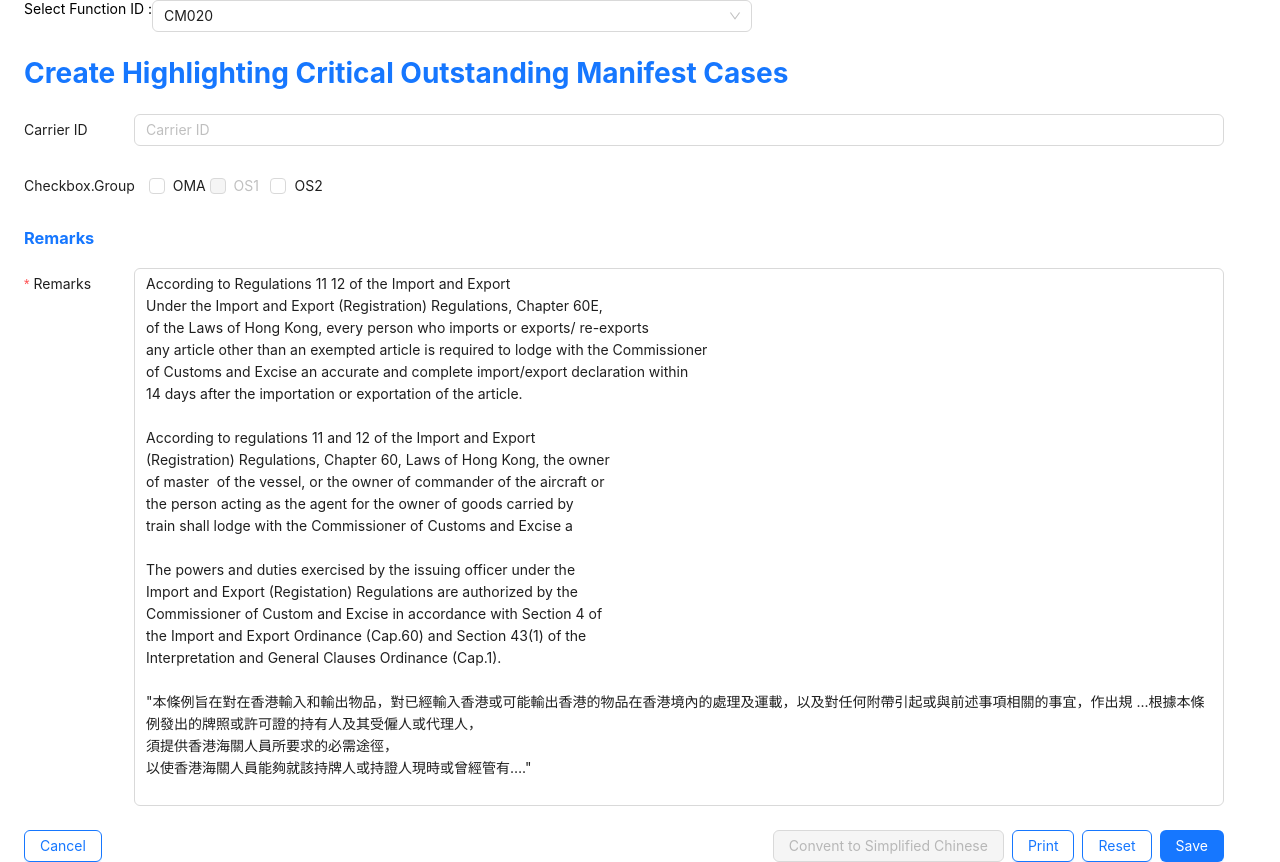
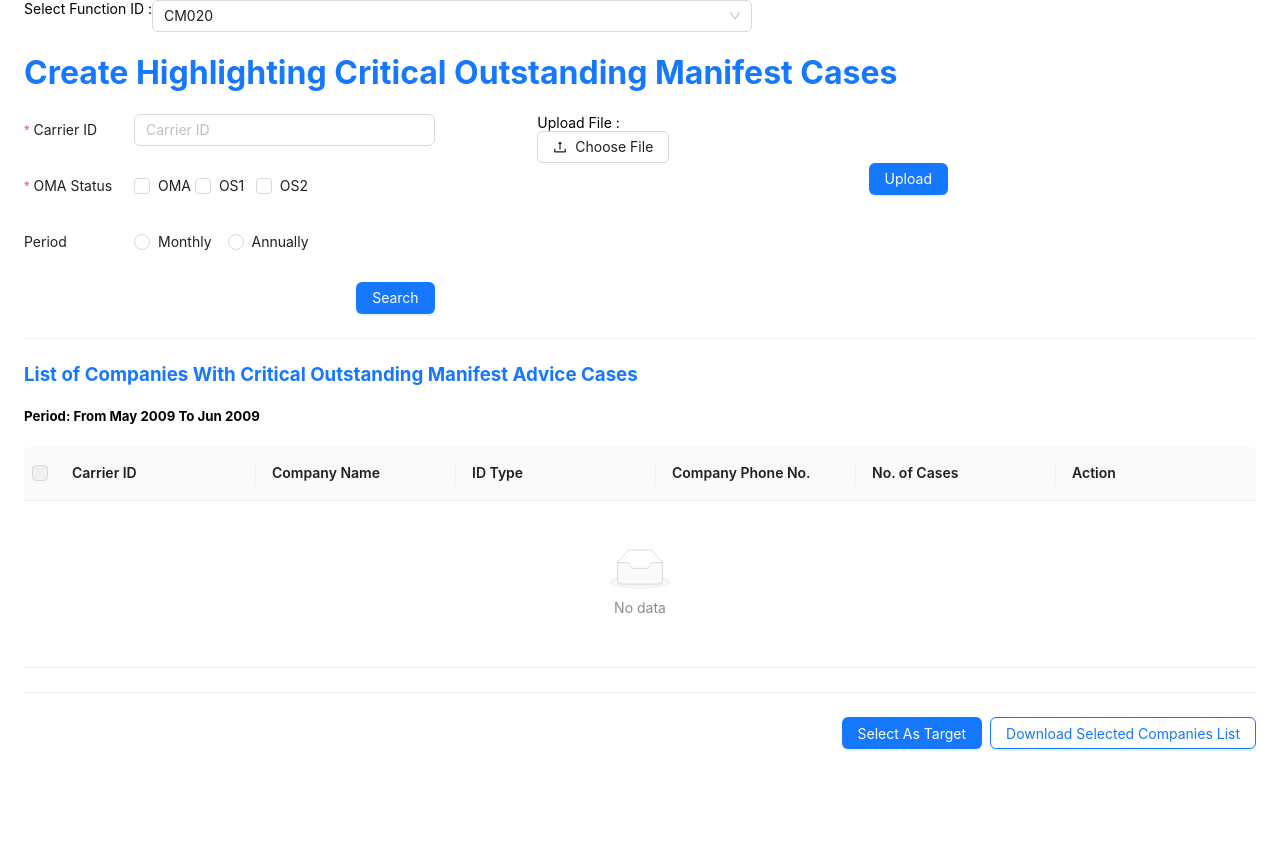
Before and after one commit to raymondyuen/TSW_Prototype, a React (Create React App) app: page /CM020 in a window 1280 px wide. After the commit the page ends 800 px from the top, so only its background shows below. Built offline with nearby package versions, Linux system fonts and the light colour scheme.

Commit message:
CM020 workflow

```diff
--- a/src/Cm009.tsx
+++ b/src/Cm009.tsx
@@ -116,7 +116,7 @@ Interpretation and General Clauses Ordinance (Cap.1).
           <Input.TextArea autoSize={{ minRows: 8 }} />
         </Form.Item>
         <Row gutter={16}>
-          <Col span={12}><Flex gap="small" justify='flex-start'><Button color="primary" variant="outlined" onClick={() => navigate(-1)}>Cancel</Button></Flex></Col>
+          <Col span={12}><Flex gap="small" justify='flex-start'><Button color="primary" variant="outlined" onClick={() => navigate(-1)}>Back</Button></Flex></Col>
           <Col span={12}><Flex gap="small" justify='flex-end'>
             <Button color="primary" variant="outlined" disabled>Convent to Simplified Chinese</Button>
             <Button color="primary" variant="outlined" onClick={onClickPrint}>Print</Button>
--- a/src/Cm020.tsx
+++ b/src/Cm020.tsx
@@ -1,5 +1,5 @@
 import React, { useState } from 'react';
-import {  DatePicker, version, Flex } from 'antd';
+import { DatePicker, version, Flex } from 'antd';
 import { Typography } from 'antd';
 import { Input } from 'antd';
 import { getDefaultFormatCodeSettings } from 'typescript';
@@ -23,6 +23,11 @@ import {
   Switch,
   Upload,
 } from 'antd';
+import { Divider, Table } from 'antd';
+import type { TableColumnsType, TableProps } from 'antd';
+import { UploadOutlined } from '@ant-design/icons';
+import type { UploadProps } from 'antd';
+
 const { Title } = Typography
 const { TextArea } = Input
 
@@ -41,7 +46,7 @@ const attrRow = (field1: String, value1: String, field2?: String, value2?: Strin
 
 const attrField = (field1: String, value1: String, field2?: String, value2?: String) => {
   if (value1 == "radio") return
-  else return <Form.Item label={field1} name={field1 + ""}>
+  else return <Form.Item label={field1} name={field1 + ""} rules={[{ required: true }]}>
     <Input placeholder={field1 + ""} />
   </Form.Item>
 }
@@ -75,34 +80,38 @@ const cancel: PopconfirmProps['onCancel'] = (e) => {
 const App: React.FC = () => {
   const [form] = Form.useForm();
   const navigate = useNavigate();
+  const [dataSource, setDataSource] = useState<Array<DataType> | null>(null);
 
-  form.setFieldsValue({
-    remark: `According to Regulations 11 12 of the Import and Export
-Under the Import and Export (Registration) Regulations, Chapter 60E,
-of the Laws of Hong Kong, every person who imports or exports/ re-exports
-any article other than an exempted article is required to lodge with the Commissioner
-of Customs and Excise an accurate and complete import/export declaration within
-14 days after the importation or exportation of the article.
+  form.setFieldsValue({remark: `` });
 
-According to regulations 11 and 12 of the Import and Export
-(Registration) Regulations, Chapter 60, Laws of Hong Kong, the owner
-of master  of the vessel, or the owner of commander of the aircraft or
-the person acting as the agent for the owner of goods carried by
-train shall lodge with the Commissioner of Customs and Excise a
-
-The powers and duties exercised by the issuing officer under the
-Import and Export (Registation) Regulations are authorized by the
-Commissioner of Custom and Excise in accordance with Section 4 of
-the Import and Export Ordinance (Cap.60) and Section 43(1) of the
-Interpretation and General Clauses Ordinance (Cap.1).
-
-"本條例旨在對在香港輸入和輸出物品，對已經輸入香港或可能輸出香港的物品在香港境內的處理及運載，以及對任何附帶引起或與前述事項相關的事宜，作出規 ...根據本條例發出的牌照或許可證的持有人及其受僱人或代理人，
-須提供香港海關人員所要求的必需途徑，
-以使香港海關人員能夠就該持牌人或持證人現時或曾經管有…."
-` });
+  const onClickSearch = ()=>{
+    const data = Array.from({ length: 100 }).map<DataType>((_, i) => ({
+      key: i,
+      carrierID:`000-8765457-`+i,
+      companyName: "Chu Kong Agency Ltd"+i,
+      idType:  "BR",
+      companyPhoneNo: '1234 5678',
+      noOfCase:2
+    }));
+    setDataSource(data);
+  }
+  const onClickUpload = ()=>{
+    const data = Array.from({ length: 3 }).map<DataType>((_, i) => ({
+      key: i,
+      carrierID:`000-8765457-`+i,
+      companyName: "Chu Kong Agency From Upload Ltd "+i,
+      idType:  "BR",
+      companyPhoneNo: '9876 6655',
+      noOfCase:2
+    }));
+    setDataSource(data);
+  }
 
   const onClickPrint = () => {
     window.print();
+  }
+  const onClickSend = () =>{
+    navigate("/CM020S3");
   }
   const onClickConvert = () => {
     message.error('Not Support');
@@ -115,10 +124,100 @@ Interpretation and General Clauses Ordinance (Cap.1).
   const onFormLayoutChange = ({ layout }: { layout: LayoutType }) => {
     setFormLayout(layout);
   };
+
+
+  /**Table Function */
+  interface DataType {
+    key: React.Key;
+    carrierID:string;
+    companyName: string;
+    idType: string;
+    companyPhoneNo: string;
+    noOfCase: number;
+
+  }
+    //Carrier ID	Company Name	ID Type	Company Phone No	No. of Cases	Action
+
+  const columns: TableColumnsType<DataType> = [
+    {
+      title: 'Carrier ID',
+      dataIndex: 'carrierID',
+      render: (text: string) => <a>{text}</a>,
+    },
+    {
+      title: 'Company Name',
+      dataIndex: 'companyName',
+    },
+    {
+      title: 'ID Type',
+      dataIndex: 'idType',
+    },
+    {
+      title: 'Company Phone No.',
+      dataIndex: 'companyPhoneNo',
+    },
+    {
+      title: 'No. of Cases',
+      dataIndex: 'noOfCase',
+    },
+    {
+      title: 'Action',
+      dataIndex: '',
+      key: 'x',
+      render: () => <Button onClick={onClickSend}>Send</Button>,
+    },
+  ];
+
+  // let data = Array.from({ length: 100 }).map<DataType>((_, i) => ({
+  //   key: i,
+  //   carrierID:`000-8765457-`+i,
+  //   companyName: "Chu Kong Agency Ltd"+i,
+  //   idType:  "BR",
+  //   companyPhoneNo: '1234 5678',
+  //   noOfCase:2
+  // }));
+  //setDataSource(data);
+  // rowSelection object indicates the need for row selection
+  const rowSelection: TableProps<DataType>['rowSelection'] = {
+    onChange: (selectedRowKeys: React.Key[], selectedRows: DataType[]) => {
+      console.log(`selectedRowKeys: ${selectedRowKeys}`, 'selectedRows: ', selectedRows);
+    },
+    getCheckboxProps: (record: DataType) => ({
+      //disabled: record.name === 'Disabled User', // Column configuration not to be checked
+      //name: record.name,
+    }),
+  };
+  const [selectionType, setSelectionType] = useState<'checkbox' | 'radio'>('checkbox');
+
+  /**End Table */
+
+  const props: UploadProps = {
+    name: 'file',
+    action: 'https://660d2bd96ddfa2943b33731c.mockapi.io/api/upload',
+    headers: {
+      authorization: 'authorization-text',
+    },
+    onChange(info) {
+      if (info.file.status !== 'uploading') {
+        console.log(info.file, info.fileList);
+      }
+      if (info.file.status === 'done') {
+        message.success(`${info.file.name} file uploaded successfully`);
+      } else if (info.file.status === 'error') {
+        message.error(`${info.file.name} file upload failed.`);
+      }
+    },
+  };
+
   return (
 
     <div style={{ padding: '0 24px' }}>
       <Menu />
+
+      <h1 style={{ color: '#1677ff' }}>Create Highlighting Critical Outstanding Manifest Cases</h1>
+
+      <Row>
+        <Col span={8}>
           <Form
             form={form}
             labelCol={{ flex: '110px' }}
@@ -130,10 +229,8 @@ Interpretation and General Clauses Ordinance (Cap.1).
             style={{ maxWidth: formLayout === 'inline' ? 'none' : 1200 }}
             validateMessages={validateMessages}
           >
-        <h1 style={{ color: '#1677ff' }}>Create Highlighting Critical Outstanding Manifest Cases</h1>
             {attrField('Carrier ID', 'text')}
-
-        <Form.Item name="checkbox-group" label="Checkbox.Group">
+            <Form.Item name="checkbox-group" label="OMA Status" rules={[{ required: true }]}>
               <Checkbox.Group>
                 <Row>
                   <Col span={8}>
@@ -142,7 +239,7 @@ Interpretation and General Clauses Ordinance (Cap.1).
                     </Checkbox>
                   </Col>
                   <Col span={8}>
-            <Checkbox value="B" style={{ lineHeight: '32px' }} disabled>
+                    <Checkbox value="B" style={{ lineHeight: '32px' }}>
                       OS1
                     </Checkbox>
                   </Col>
@@ -155,36 +252,67 @@ Interpretation and General Clauses Ordinance (Cap.1).
                 </Row>
               </Checkbox.Group>
             </Form.Item>
+            <Form.Item label="Period" rules={[{ required: true }]}>
+              <Radio.Group>
+                <Radio value="apple"> Monthly </Radio>
+                <Radio value="pear"> Annually </Radio>
+              </Radio.Group>
+            </Form.Item>
+            <Col span={24}>
+              <Flex gap="small" justify='flex-end'>
+                <Button type="primary" htmlType="submit" onClick={onClickSearch}>        Search      </Button>
+              </Flex>
+            </Col>
+          </Form>
+        </Col>
+        <Col span={2}></Col>
+        <Col span={8}>
+          <Row> Upload File : </Row>
+          <Upload {...props}>
+    <Button icon={<UploadOutlined />}>Choose File</Button>
+  </Upload>
+          <Col span={24}>
+              <Flex gap="small" justify='flex-end'>
+                <Button type="primary" htmlType="submit" onClick={onClickUpload}>        Upload      </Button>
+              </Flex>
+            </Col>
+        </Col>
 
 
+      </Row>
 
+      <Divider />
+      <h3 style={{ color: '#1677ff' }}>List of Companies With Critical Outstanding Manifest Advice Cases</h3>
+      <h5>Period: From May 2009 To Jun 2009</h5>
 
-        <h3 style={{ color: '#1677ff' }}>Remarks</h3>
-        <Form.Item name="remark" label="Remarks" rules={[{ required: true }]}>
-          <Input.TextArea autoSize={{ minRows: 8 }} />
-        </Form.Item>
+      <Table<DataType>
+        rowSelection={{ type: selectionType, ...rowSelection }}
+        columns={columns}
+        dataSource={dataSource != null ? dataSource:[]}
+        pagination={{ pageSize: 10 }}
+        scroll={{ y: 100 * 5 }}
+      />
+      <Divider />
       <Row gutter={16}>
-          <Col span={12}><Flex gap="small" justify='flex-start'><Button color="primary" variant="outlined" onClick={() => navigate(-1)}>Cancel</Button></Flex></Col>
+        <Col span={12}></Col>
         <Col span={12}><Flex gap="small" justify='flex-end'>
-            <Button color="primary" variant="outlined" disabled>Convent to Simplified Chinese</Button>
-            <Button color="primary" variant="outlined" onClick={onClickPrint}>Print</Button>
-            <Button color="primary" variant="outlined" onClick={onClickPrint}>Reset</Button>
-
         <Popconfirm
-              title="Outstanding Manifest Advice"
-              description="Are you sure to save the Outstanding Manifest Advice?"
+            title="Select As Target "
+            description="Are you sure to Select As Target ?"
             onConfirm={confirm}
             onCancel={cancel}
             okText="Yes"
             cancelText="No"
           >
+            <Button type="primary" htmlType="submit">        Select As Target      </Button>
+          </Popconfirm>
+          <Button color="primary" variant="outlined" onClick={onClickPrint}>Download Selected Companies List</Button>
 
-              <Button type="primary" htmlType="submit">        Save      </Button>
-            </Popconfirm>
+
         </Flex></Col>
       </Row>
 
-      </Form>
+
     </div>
   );
 }
--- /dev/null
+++ b/src/Cm020S3.tsx
@@ -0,0 +1,222 @@
+import React, { useState } from 'react';
+import { DatePicker, version, Flex } from 'antd';
+import { Typography } from 'antd';
+import { Input } from 'antd';
+import { getDefaultFormatCodeSettings } from 'typescript';
+import { message, Popconfirm } from 'antd';
+import type { PopconfirmProps } from 'antd';
+import Menu from './Menu';
+import { useNavigate } from 'react-router-dom';
+import {
+  Button,
+  Checkbox,
+  Col,
+  ColorPicker,
+  Form,
+  InputNumber,
+  Radio,
+  Rate,
+  Row,
+  Select,
+  Slider,
+  Space,
+  Switch,
+  Upload,
+} from 'antd';
+import { Divider, Table } from 'antd';
+import type { TableColumnsType, TableProps } from 'antd';
+import { UploadOutlined } from '@ant-design/icons';
+import type { UploadProps } from 'antd';
+import { useEffect } from "react";
+
+const { Title } = Typography
+const { TextArea } = Input
+
+const attrRow = (field1: String, value1: String, field2?: String, value2?: String) => {
+  if (value1 == "undefined") return <Row gutter={16}>
+    <Col span={6} className='field'>{field1}</Col>
+    <Col span={6} className='value'>{value1}</Col>
+  </Row>
+  else return <Row gutter={16}>
+    <Col span={6} className='field'>{field1}</Col>
+    <Col span={6} className='value'>{value1}</Col>
+    <Col span={6} className='field'>{field2}</Col>
+    <Col span={6} className='value'>{value2}</Col>
+  </Row>
+}
+
+const attrField = (field1: String, value1: String, field2?: String, value2?: String) => {
+  if (value1 == "radio") return
+  else return <Form.Item label={field1} name={field1 + ""} rules={[{ required: true }]}>
+    <Input placeholder={field1 + ""} />
+  </Form.Item>
+}
+const layout = {
+  labelCol: { span: 0 },
+  wrapperCol: { span: 24 },
+};
+const onFinish = (values: any) => {
+  message.success('The Outstanding Manifest Advice is saved.');
+};
+const validateMessages = {
+  required: '${label} is required!',
+  types: {
+    email: '${label} is not a valid email!',
+    number: '${label} is not a valid number!',
+  },
+  number: {
+    range: '${label} must be between ${min} and ${max}',
+  },
+};
+const confirm: PopconfirmProps['onConfirm'] = (e) => {
+  onFinish("");
+  console.log(e);
+};
+
+const cancel: PopconfirmProps['onCancel'] = (e) => {
+  console.log(e);
+  //message.error('The Outstanding Manifest Advice is saved.');
+};
+
+const App: React.FC = () => {
+  const [form] = Form.useForm();
+  const navigate = useNavigate();
+  const [dataSource, setDataSource] = useState<Array<DataType> | null>(null);
+
+  form.setFieldsValue({ remark: `` });
+
+
+
+  const onClickPrint = () => {
+    window.print();
+  }
+  const onClickConvert = () => {
+    message.error('Not Support');
+  }
+  const handleChange = (value: string) => {
+    console.log(`selected ${value}`);
+  };
+  type LayoutType = Parameters<typeof Form>[0]['layout'];
+  const [formLayout, setFormLayout] = useState<LayoutType>('horizontal');
+  const onFormLayoutChange = ({ layout }: { layout: LayoutType }) => {
+    setFormLayout(layout);
+  };
+
+
+  /**Table Function */
+  interface DataType {
+    key: React.Key;
+    omaRefNo: string;
+    tranMode: string;
+    vid: string;
+    shipmentDt: string;
+    omaType: string;
+    omaStatus: string;
+
+  }
+  //Carrier ID	Company Name	ID Type	Company Phone No	No. of Cases	Action
+
+  const columns: TableColumnsType<DataType> = [
+    {
+      title: 'OMA Refer No.',
+      dataIndex: 'omaRefNo',
+      render: (text: string) => <a>{text}</a>,
+    },
+    {
+      title: 'Transport Mode',
+      dataIndex: 'tranMode',
+    },
+    {
+      title: 'Voyage / Flight / Train / Vehicle No.',
+      dataIndex: 'vid',
+    },
+    {
+      title: 'Shipment Date',
+      dataIndex: 'shipmentDt',
+    },
+    {
+      title: 'OMA Type',
+      dataIndex: 'omaType',
+    },
+    {
+      title: 'OMA Status',
+      dataIndex: 'omaStatus',
+
+    },
+  ];
+
+
+  const rowSelection: TableProps<DataType>['rowSelection'] = {
+    onChange: (selectedRowKeys: React.Key[], selectedRows: DataType[]) => {
+      console.log(`selectedRowKeys: ${selectedRowKeys}`, 'selectedRows: ', selectedRows);
+    },
+    getCheckboxProps: (record: DataType) => ({
+      //disabled: record.name === 'Disabled User', // Column configuration not to be checked
+      //name: record.name,
+    }),
+  };
+  const [selectionType, setSelectionType] = useState<'checkbox' | 'radio'>('checkbox');
+
+  /**End Table */
+
+  useEffect(() => {
+    const data = Array.from({ length: 3 }).map<DataType>((_, i) => ({
+      key: i,
+      omaRefNo: `OMA-12345678`,
+      tranMode: "Air ",
+      vid: "UX001",
+      shipmentDt: '15/05/2009',
+      omaType: "OS1",
+      omaStatus:"New"
+    }));
+    setDataSource(data);
+  })
+
+  return (
+
+    <div style={{ padding: '0 24px', maxWidth: 1200 }}>
+      <Menu />
+
+      <h1 style={{ color: '#1677ff' }}>Send Notice To Company With Critical Outstanding Manifest Advice</h1>
+      {attrRow('Carrier ID', '000-8765457')}
+      {attrRow('Company Name', 'Chu Kong Agency Ltd')}
+      {attrRow('Contact Email', 'carrier_001@email.com')}
+      {attrRow('Contact Fax', '12324354')}
+
+
+
+      <Divider />
+
+      <Table<DataType>
+        rowSelection={{ type: selectionType, ...rowSelection }}
+        columns={columns}
+        dataSource={dataSource != null ? dataSource : []}
+        pagination={{ pageSize: 10 }}
+        scroll={{ y: 100 * 5 }}
+      />
+      <Divider />
+      <Row gutter={16}>
+        <Col span={12}><Flex gap="small" justify='flex-start'><Button color="primary" variant="outlined" onClick={() => navigate(-1)}>Back</Button></Flex></Col>
+        <Col span={12}><Flex gap="small" justify='flex-end'>
+          <Popconfirm
+            title="Select As Target "
+            description="Are you sure to Select As Target ?"
+            onConfirm={confirm}
+            onCancel={cancel}
+            okText="Yes"
+            cancelText="No"
+          >
+            <Button type="primary" htmlType="submit">        Preview Notice     </Button>
+          </Popconfirm>
+          <Button color="primary" variant="outlined" onClick={onClickPrint}>Issue via Email</Button>
+          <Button color="primary" variant="outlined" onClick={onClickPrint}>Issue via Fax</Button>
+
+
+        </Flex></Col>
+      </Row>
+
+
+    </div>
+  );
+}
+export default App;
--- a/src/index.tsx
+++ b/src/index.tsx
@@ -4,6 +4,7 @@ import ReactDOM from 'react-dom/client';
 import './index.css';
 import CM009 from './Cm009';
 import CM020 from './Cm020';
+import CM020S3 from './Cm020S3';
 import Menu from './Menu';
 import reportWebVitals from './reportWebVitals';
 import {
@@ -28,6 +29,10 @@ const router = createBrowserRouter([
   {
     path: "/CM020",
     element: <CM020 />,
+  },
+  {
+    path: "/CM020S3",
+    element: <CM020S3 />,
   }
 ]);
 const root = createRoot(
```
Lines whose indentation alone changed are shown as unchanged.
